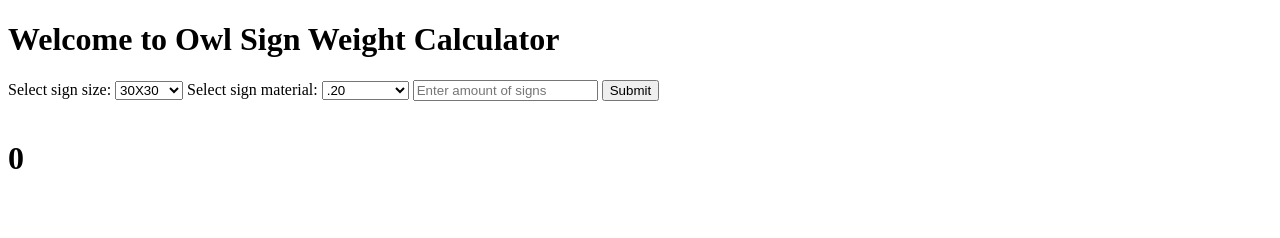
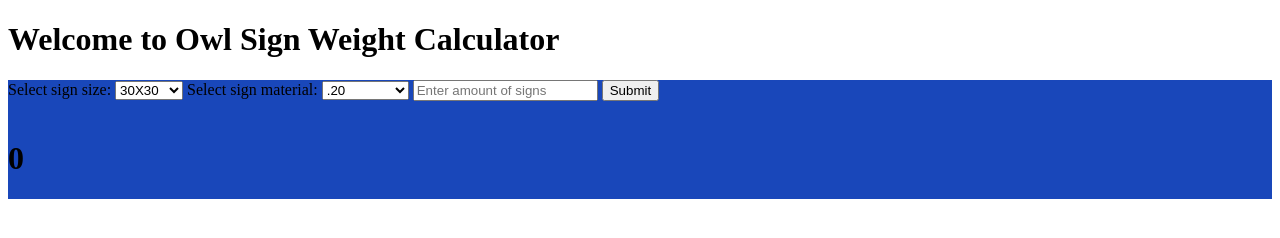
Before and after one commit to MikeTheFyke/Owl-Site, a plain HTML site: page index.html in a window 1280 px wide. Drawn offline with Linux system fonts and the light colour scheme.

Commit message:
Started css stylizing

```diff
--- a/index.html
+++ b/index.html
@@ -9,7 +9,7 @@
 
     <h1>Welcome to Owl Sign Weight Calculator</h1>
 
-    <div>
+    <div id="weightContainer">
         <form onsubmit="event.preventDefault();">
             <label for="signs">Select sign size:</label>
                 <select name="signs" id="signs">
--- a/styles/styles.css
+++ b/styles/styles.css
@@ -0,0 +1,10 @@
+body{
+
+}
+
+
+#weightContainer{
+    width: 100%;
+    display: inline-block;
+    background-color: #1947BA
+}
```
